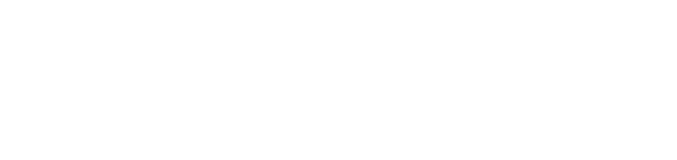
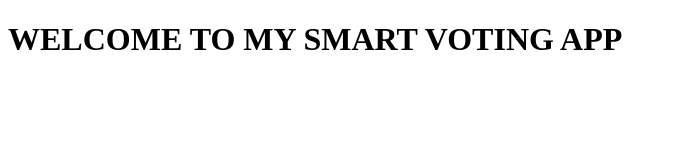
Before and after one commit to walid-sudo/Flatacuties-Project, a plain HTML site: page index.html in a window 1280 px wide. Shown: the whole page, without its empty margins (0-677 px from the left). Drawn offline with Linux system fonts and the light colour scheme.

```diff
--- a/css/styles.css
+++ b/css/styles.css
@@ -0,0 +1,3 @@
+.header {
+color: blueviolet;
+}
--- a/index.html
+++ b/index.html
@@ -6,6 +6,7 @@
   <title>Flatacuties Voting App</title>
 </head>
 <body>
+  <h1 class="header">WELCOME TO MY SMART VOTING APP</h1>
 
 </body>
 </html>
```
